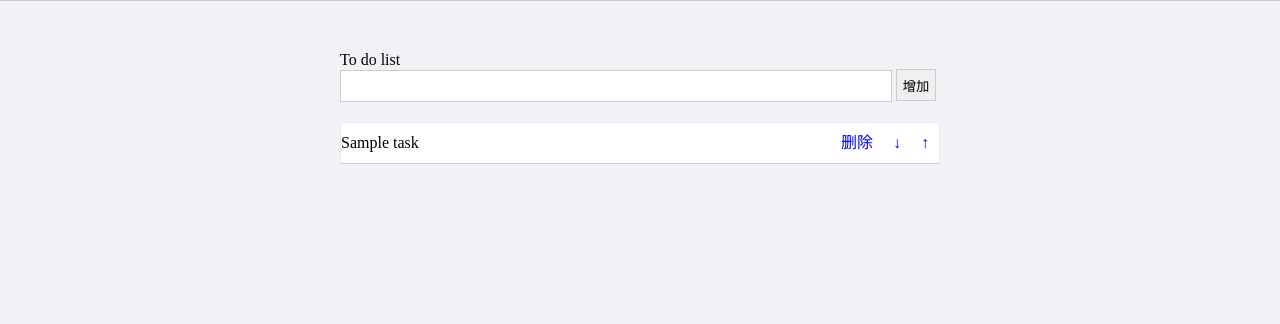
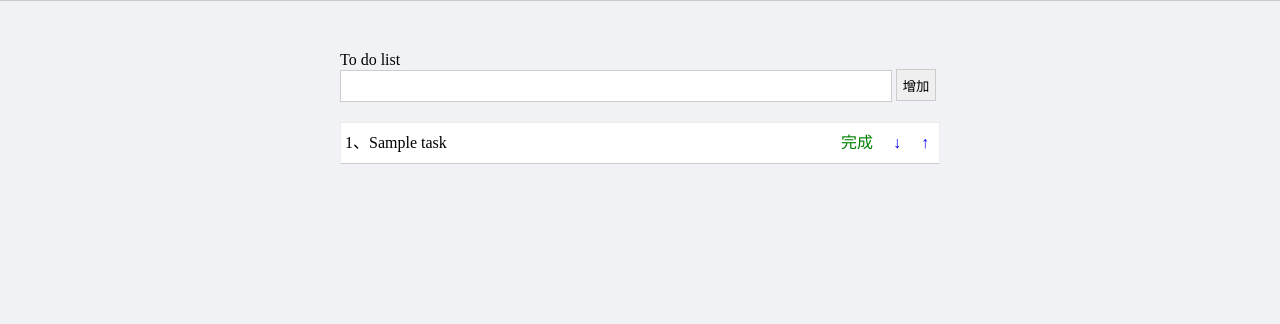
Before and after one commit to hcf1425/todolist, a Flask app: page / in a window 1280 px wide. Shown: the part 59-383 px from the top of the page. Run offline with Flask 2, Linux system fonts and the light colour scheme; the visitor is signed in with stand-in values (Sample User, id 1); tables that the repository leaves empty hold one stand-in row (values such as "Sample post"); parts of the project's set-up code (start-up, migrations or seed data) failed here and were passed over.

Commit message:
刚才问题原因，gunicorn未安装在虚拟环境中 改善任务列表的展示。

```diff
--- a/apps/static/css/todolist.css
+++ b/apps/static/css/todolist.css
@@ -31,6 +31,9 @@
 .list li span{
     float:left;
 }
+.list li label{
+    float:left;
+}
 
 .list li a{
     float:right;
@@ -50,3 +53,6 @@
     color: #d81e06;
     margin-left: 30%;
 }
+.del{
+    color: green;
+}
--- a/apps/templates/demo.html
+++ b/apps/templates/demo.html
@@ -15,7 +15,7 @@
             <ul id="list" class="list">
                 {% if context.tasks %}
                     {% for task in context.tasks %}
-                        <li>&nbsp;&nbsp;&nbsp;<span>{{ task }}</span><a href="javascript:;" class="up"> ↑ </a><a href="javascript:;" class="down"> ↓ </a><a href="javascript:void(0);" class="del">删除</a></li>
+                        <li><label>&nbsp;{{ loop.index }}、</label><span class="span">{{ task }}</span><a href="javascript:;" class="up"> ↑ </a><a href="javascript:;" class="down"> ↓ </a><a href="javascript:void(0);" class="del">完成</a></li>
                     {% endfor %}
                     {% else %}
                     &nbsp;&nbsp;&nbsp;<h1 class="tasks" >要不添加一个任务，弄着玩玩~</h1>
```
